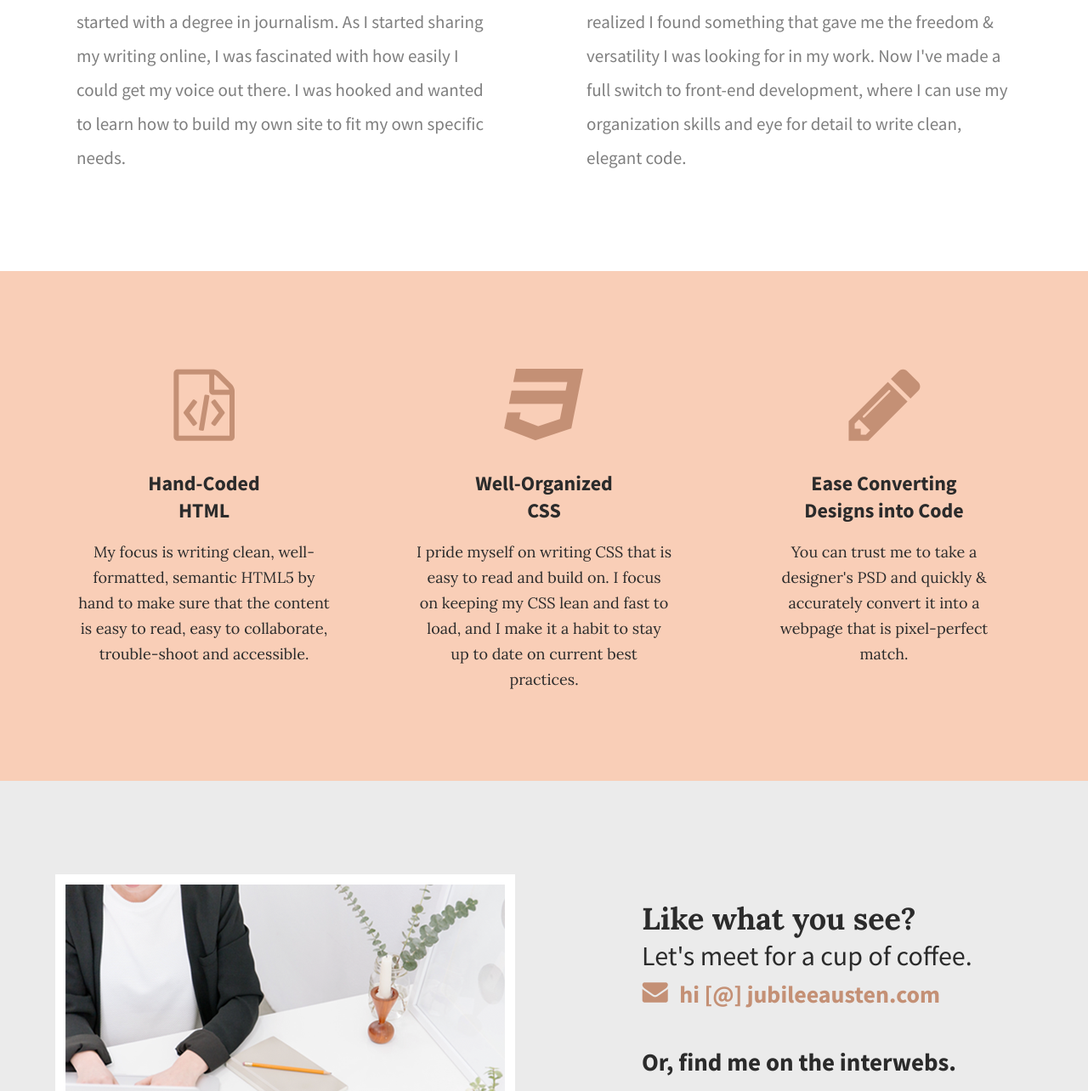
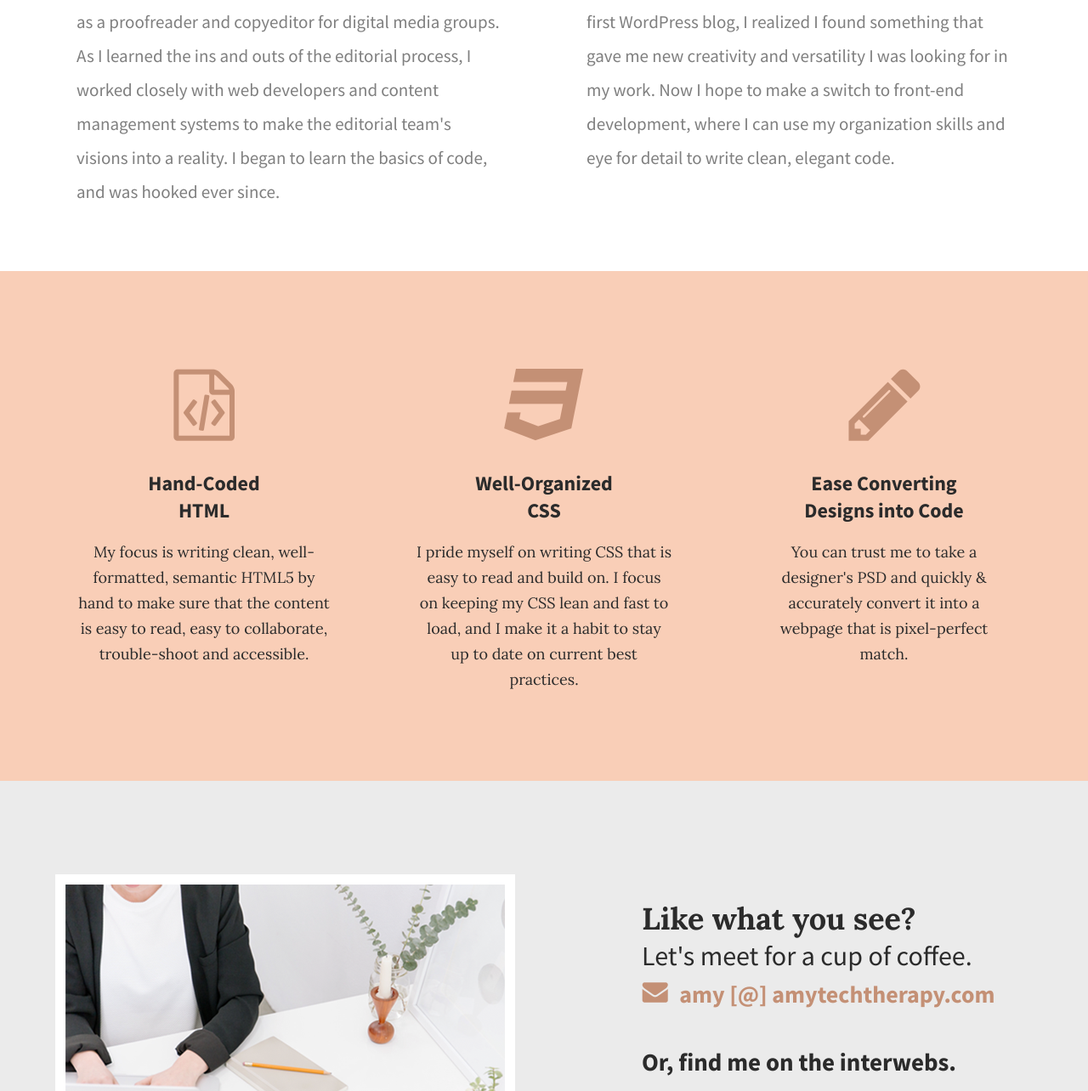
Before and after one commit to Amy-Pr/jubilee-austen, a plain HTML site: page index.html in a window 1280 px wide. Shown: the part 1081-2365 px from the top of the page at 85% size. Drawn offline with Linux system fonts and the light colour scheme.

Commit message:
Changed bio and added github link

```diff
--- a/index.html
+++ b/index.html
@@ -2,7 +2,7 @@
 <html lang="en">
     <head>
         <meta charset="utf-8">
-        <title>Jubilee Austen | Portfolio</title>
+        <title>Amy Preci | Portfolio</title>
         <link rel="stylesheet" href="css/normalize.css">
         <link rel="stylesheet" href="css/main.css">
         <link href='https://fonts.googleapis.com/css?family=Lora:400,700' rel='stylesheet' type='text/css'>
@@ -11,7 +11,7 @@
         <header>
             <div class="full-width">
                 <div class="half-width">
-                    <h1>Jubilee Austen</h1>
+                    <h1>Amy Preci</h1>
                 </div>
                 <div class="half-width">
                     <nav>
@@ -31,15 +31,15 @@
                 <div class="full-width">
                     <h2>A little bit about me.</h2>
                     <div class="half-width">
-                        <p>I've made my home base in Providence, Rhode Island, with my small growing family.
-                        My journey into tech started with a degree in journalism. As I started sharing my writing online,
-                        I was fascinated with how easily I could get my voice out there. I was hooked and wanted to learn
-                        how to build my own site to fit my own specific needs.</p>
+                        <p>I've made my home base in Portland, Oregon, with my beloved Italian greyhound.
+                        My journey into tech started as a proofreader and copyeditor for digital media groups. As I learned the ins and outs of the editorial process,
+                        I worked closely with web developers and content management systems to make the editorial team's visions into a reality. I began to learn the basics of code, and
+                        was hooked ever since.</p>
                     </div>
                     <div class="half-width">
-                        <p>That curiosity then opened a door that could never be shut. When I learned how to build my first website,
-                        I realized I found something that gave me the freedom & versatility I was looking for in my work. Now I've made
-                        a full switch to front-end development, where I can use my organization skills and eye for detail to write clean, elegant code.</p>
+                        <p>That curiosity then opened a door that could never be shut. When I learned how to create and customize my first WordPress blog,
+                        I realized I found something that gave me new creativity and versatility I was looking for in my work. Now I hope to make
+                        a switch to front-end development, where I can use my organization skills and eye for detail to write clean, elegant code.</p>
                     </div>
                 </div>
             </section>
@@ -73,14 +73,14 @@
                         <h2>Like what you see?</h2>
                         <h3 id="email-header">Let's meet for a cup of coffee.</h3>
                         <a href="mailto:hi@jubileeausten.com"><img id="envelope" src="img/envelope.png" alt= "envelope image" /></a>
-                        <a href="mailto:hi@jubileeausten.com">hi [@] jubileeausten.com</a>
+                        <a href="mailto:hi@jubileeausten.com">amy [@] amytechtherapy.com</a>
                         <h3 id="socialmedia-header">Or, find me on the interwebs.</h3>
                         <ul>
                             <li><a href=""><img src="img/twitter.png" alt= "twitter icon" /></a></li>
                             <li><a href=""><img src="img/tumblr.png" alt= "tumblr icon" /></a></li>
                             <li><a href=""><img src="img/instagram.png" alt= "instagram icon" /></a></li>
                             <li><a href=""><img src="img/linked-in.png" alt= "LinkedIn icon" /></a></li>
-                            <li><a href=""><img src="img/git-hub.png" alt= "Git Hub icon" /></a></li>
+                            <li><a href="https://github.com/Amy-Pr" target="_blank"><img src="img/git-hub.png" alt= "Git Hub icon" /></a></li>
                         </ul>
                     </div>
                 </div>
```
